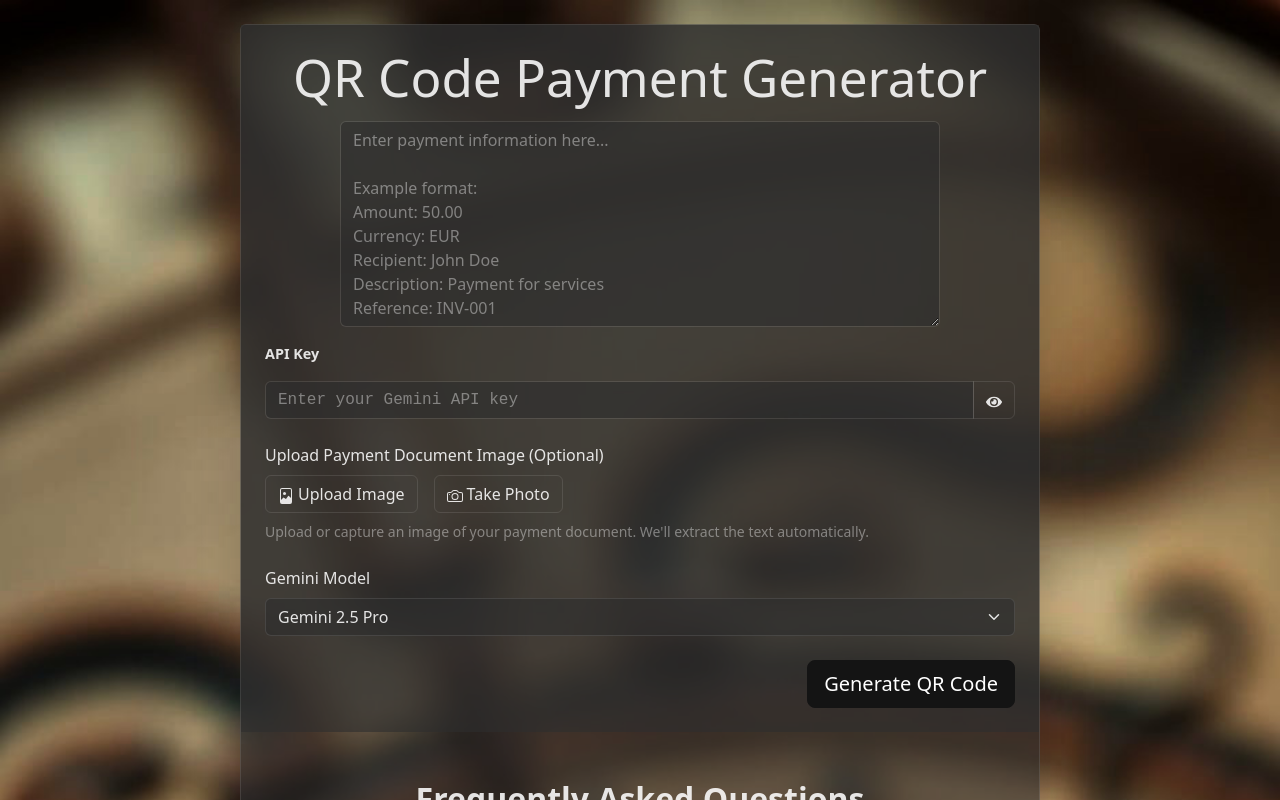
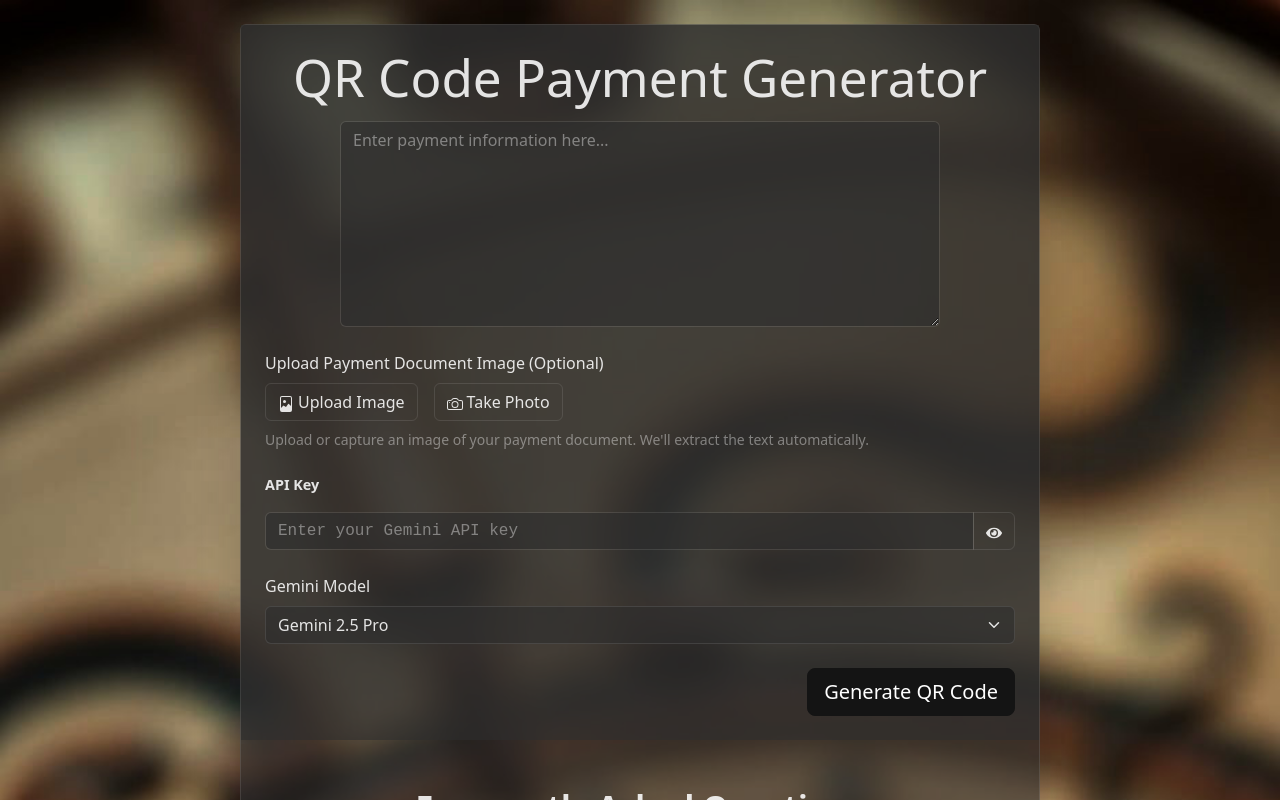
Before and after one commit to kosinal/qr-pay-code, a React (Vite) app: page / in a window 1280 px wide. Shown: the top 800 px of the page. Built offline with nearby package versions, Linux system fonts and the light colour scheme.

Commit message:
Add building of pages and uploading.

```diff
--- a/package.json
+++ b/package.json
@@ -6,7 +6,8 @@
   "scripts": {
     "dev": "vite",
     "build": "tsc -b && vite build",
-    "preview": "vite preview",
+    "preview": "vite preview --base /qr-pay-code/",
+    "deploy": "npm run build",
     "test": "vitest run",
     "test:ui": "vitest --ui",
     "test:coverage": "vitest --coverage",
--- a/src/components/PaymentTextInput.tsx
+++ b/src/components/PaymentTextInput.tsx
@@ -6,6 +6,7 @@ interface PaymentTextInputProps {
   onChange?: (text: string) => void;
   isInvalid?: boolean;
   disabled?: boolean;
+  className?: string;
 }
 
 export const PaymentTextInput: React.FC<PaymentTextInputProps> = ({
@@ -13,6 +14,7 @@ export const PaymentTextInput: React.FC<PaymentTextInputProps> = ({
   onChange,
   isInvalid = false,
   disabled = false,
+  className = '',
 }) => {
   const [paymentText, setPaymentText] = useState('');
   const value = externalValue !== undefined ? externalValue : paymentText;
@@ -26,19 +28,12 @@ export const PaymentTextInput: React.FC<PaymentTextInputProps> = ({
   };
 
   return (
-    <Form.Group className="payment-text-input">
+    <Form.Group className={`payment-text-input ${className}`}>
       <Form.Control
         as="textarea"
         value={value}
         onChange={handleTextChange}
-        placeholder={`Enter payment information here...
-
-Example format:
-Amount: 50.00
-Currency: EUR
-Recipient: John Doe
-Description: Payment for services
-Reference: INV-001`}
+        placeholder={`Enter payment information here...`}
         rows={8}
         className="payment-textarea"
         isInvalid={isInvalid}
--- a/src/components/SimpleLayout.tsx
+++ b/src/components/SimpleLayout.tsx
@@ -277,6 +277,12 @@ export const SimpleLayout: React.FC = () => {
             onChange={setPaymentText}
             isInvalid={showValidation && !paymentText}
             disabled={loadingState !== null}
+            className="mb-4"
+          />
+          <ImageInput
+            onImageSelect={handleImageSelect}
+            disabled={loadingState !== null}
+            className="mb-4"
           />
           <ApiKeyInput
             placeholder="Enter your Gemini API key"
@@ -284,11 +290,6 @@ export const SimpleLayout: React.FC = () => {
             className="mb-4"
             isInvalid={showValidation && !apiKey}
             disabled={loadingState !== null}
-          />
-          <ImageInput
-            onImageSelect={handleImageSelect}
-            disabled={loadingState !== null}
-            className="mb-4"
           />
           <ModelSelect
             value={selectedModel}
--- a/vite.config.ts
+++ b/vite.config.ts
@@ -3,6 +3,7 @@ import react from '@vitejs/plugin-react'
 
 // https://vite.dev/config/
 export default defineConfig({
+  base: '/qr-pay-code/',
   plugins: [react()],
   server: {
     watch: {
```
Also changed, not shown: public/404.html (added, +15 -0 lines), 1 other file (tests, documents, lock files or other folders).
